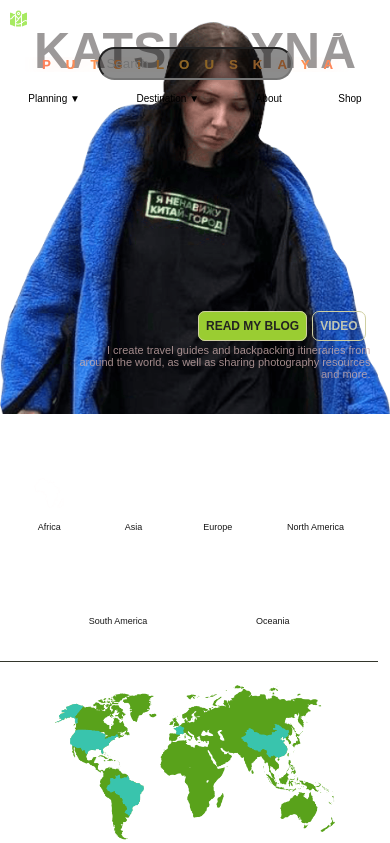
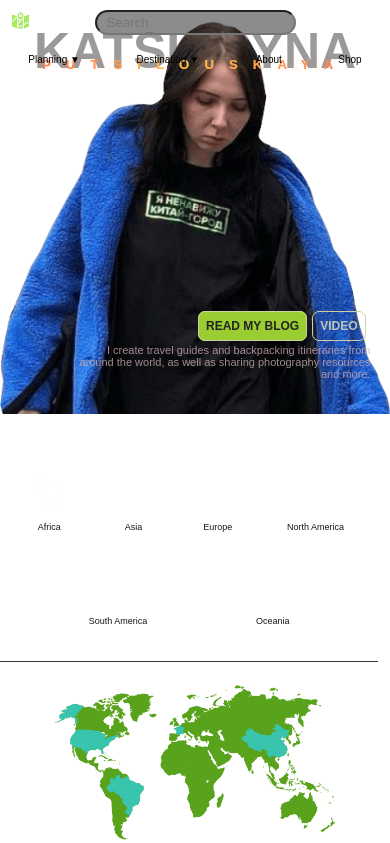
Before and after one commit to Hawinf/conciergepath, a Next.js app: page / in a window 390 px wide. Shown: the top 843 px of the page. Built offline with nearby package versions, Linux system fonts and the light colour scheme.

Commit message:
fix navbar

```diff
--- a/src/app/components/header/header.css
+++ b/src/app/components/header/header.css
@@ -182,7 +182,7 @@
     /* height: 700px; */
 }
 .container-about {
-    width: 70%;
+    width: 100%;
     margin: auto;
     /* text-align: center; */
 }
@@ -191,13 +191,13 @@
 }
 .main-about {
     display: flex;
-    justify-content: space-evenly;
+    justify-content: space-between;
     flex-wrap: wrap;
     margin-bottom: 20px;
 }
-.main-about img {
-    width: 300px;
-    height: 300px;
+.holographic-card img {
+    width: 360px;
+    height: 350px;
     background-size: cover;
     border-radius: 10px;
     padding: 5px;
--- a/src/app/components/navbar/navbar.css
+++ b/src/app/components/navbar/navbar.css
@@ -19,7 +19,7 @@
     display: flex;
     justify-content: space-between;
 }
-.navbar-section img {
+.navbar-section .navbar-logo {
     margin: 10px;
 }
 .input-search {
@@ -42,6 +42,7 @@
 .social-yt {
     width: 20px;
     height: 16px;
+    margin-right: 10px;
 }
 .input-searchone {
     display: none;
@@ -144,25 +145,45 @@
     .navbar-section {
         line-height: 0px;
     }
-    .navbar-section img {
+    .navbar-section .navbar-logo {
         width: 17px;
         height: 17px;
+        margin: 12px;
+    }
+    .social-section {
+        margin-top: 12px;
+    }
+    .social-ig {
+        margin-right: 5px;
+        width: 13px;
+        height: 13px;
+    }
+    .social-yt {
+        margin-right: 10px;
+        width: 13px;
+        height: 13px;
     }
     .input-search {
-        display: none;
+        /* display: none; */
+        border-radius: 20px;
+        /* padding: 7px; */
+        height: 25px;
+        width: 100%;
+        /* margin: auto; */
+        background-color: rgba(0, 0, 0, 0.45);
     }
     .navbar-below button {
         margin: 13px 10px;
         font-size: 10px;
     }
-    .input-searchone {
-        display: block;
+    /* .input-searchone {
+        display: none;
         border-radius: 20px;
         padding: 7px;
         width: 50%;
         margin: auto;
         background-color: rgba(0, 0, 0, 0.45);
-    }
+    } */
     .wrapper-planning {
         width: 95%;
     }
--- a/src/app/components/navbar/navbar.js
+++ b/src/app/components/navbar/navbar.js
@@ -54,7 +54,7 @@ export default function Navbar() {
       <div className={`navbar-wrapper ${showNavbar ? 'visible' : 'hidden'}`}>
         <div className='navbar-section'>
           <div>
-              <img src="/logo.png" alt="ConciergePath Logo" width={30} height={30} />
+              <img className='navbar-logo' src="/logo.png" alt="ConciergePath Logo" width={30} height={30} />
           </div>
           <div>
             <input className='input-search' placeholder='Search'/>
```
